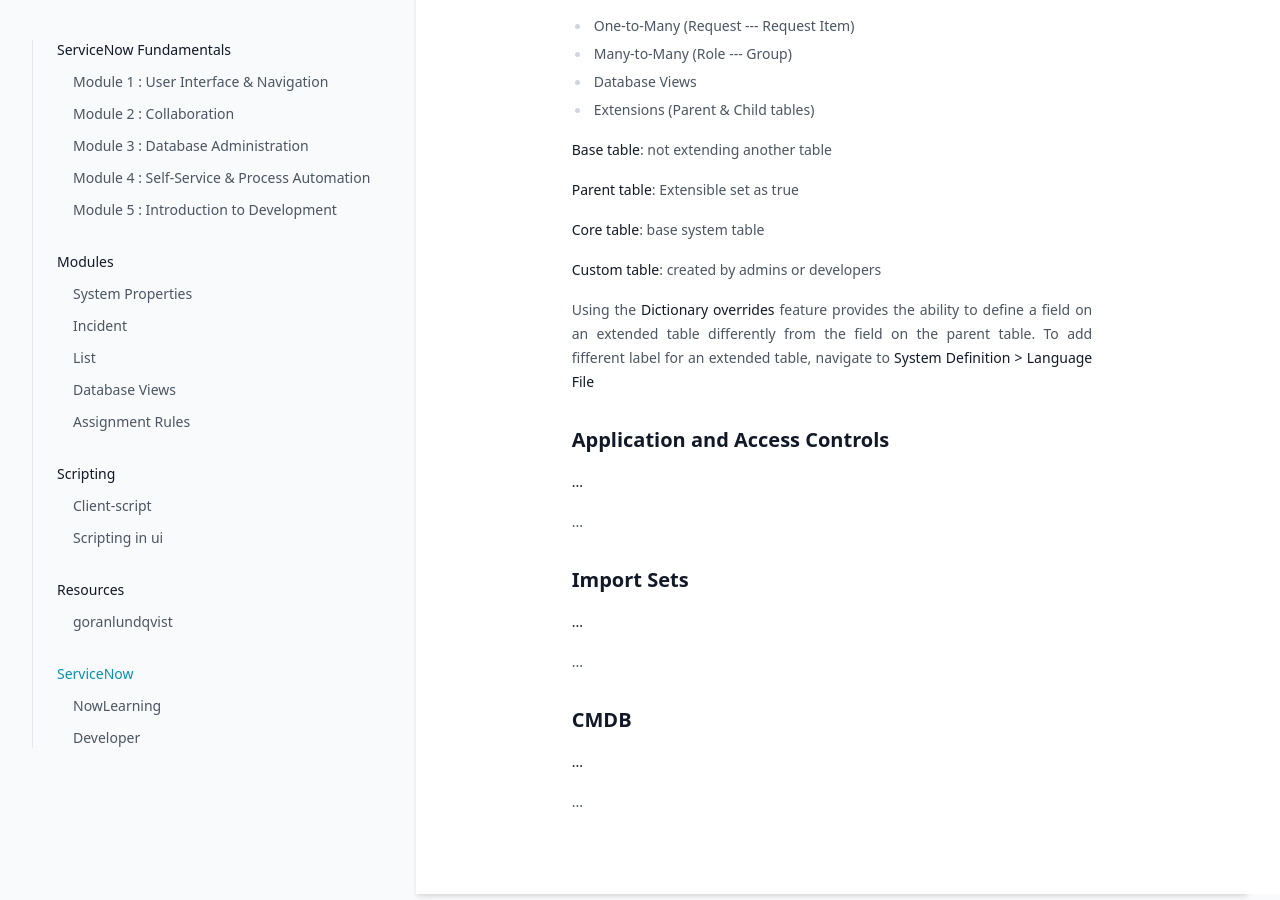
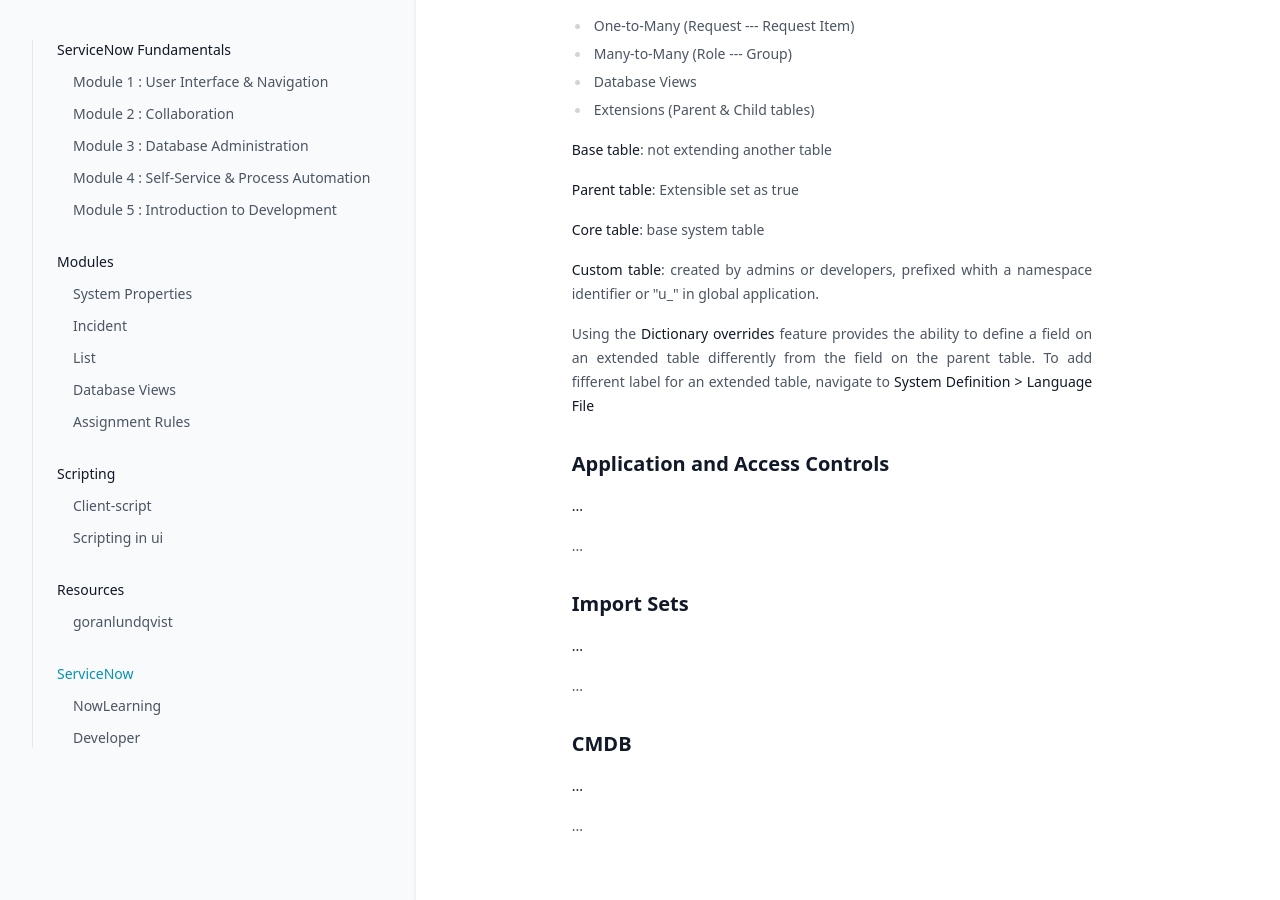
Before and after one commit to greglejeune/ebook, a Jekyll site: the page built from _servicenow/2021-11-01-snf-module3.md, in a window 1280 px wide and 900 px high, scrolled down 773 px. Built offline with Jekyll 4.4.1, drawn with Linux system fonts in a browser that asks for light colours.

Commit message:
Update 2021-11-01-snf-module3.md

```diff
--- a/_servicenow/2021-11-01-snf-module3.md
+++ b/_servicenow/2021-11-01-snf-module3.md
@@ -57,7 +57,7 @@ category: snf
 </p>
 
 <p style="text-align: justify;">
-    <strong>Custom table</strong>: created by admins or developers
+    <strong>Custom table</strong>: created by admins or developers, prefixed whith a namespace identifier or "u_" in global application.
 </p>
 
 <p style="text-align: justify;">
```
